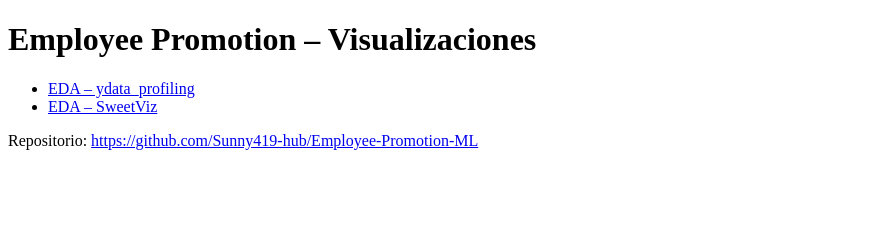
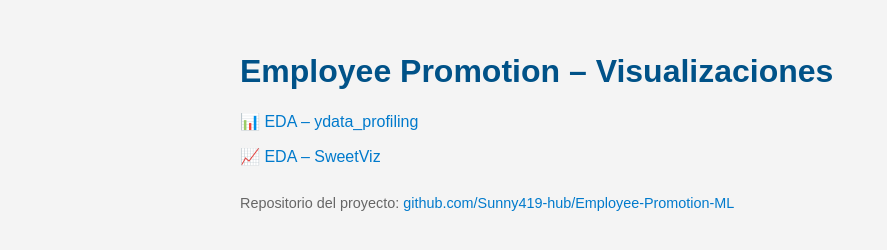
Before and after one commit to Sunny419-hub/Employee-Promotion-ML, a plain HTML site: page docs/index.html in a window 1280 px wide. Shown: the whole page, without its empty margins (0-887 px from the left). Drawn offline with Linux system fonts and the light colour scheme.

Commit message:
Update index.html
Actualicé diseño de página

```diff
--- a/docs/index.html
+++ b/docs/index.html
@@ -3,17 +3,50 @@
 <head>
   <meta charset="utf-8">
   <title>Employee Promotion – Visualizaciones</title>
+  <style>
+    body {
+      font-family: Arial, sans-serif;
+      background-color: #f4f4f4;
+      color: #333;
+      max-width: 800px;
+      margin: auto;
+      padding: 2em;
+    }
+    h1 {
+      color: #005288;
+    }
+    ul {
+      list-style-type: none;
+      padding: 0;
+    }
+    li {
+      margin: 1em 0;
+    }
+    a {
+      color: #007acc;
+      text-decoration: none;
+    }
+    a:hover {
+      text-decoration: underline;
+    }
+    footer {
+      margin-top: 2em;
+      font-size: 0.9em;
+      color: #666;
+    }
+  </style>
 </head>
 <body>
   <h1>Employee Promotion – Visualizaciones</h1>
   <ul>
-    <li><a href="EDA_YDataProfiling.html">EDA – ydata_profiling</a></li>
-    <li><a href="EDA_SweetViz.html">EDA – SweetViz</a></li>
+    <li><a href="EDA_YDataProfiling.html">📊 EDA – ydata_profiling</a></li>
+    <li><a href="EDA_SweetViz.html">📈 EDA – SweetViz</a></li>
   </ul>
-  <p>Repositorio:
-    <a href="https://github.com/Sunny419-hub/Employee-Promotion-ML">
-      https://github.com/Sunny419-hub/Employee-Promotion-ML
+  <footer>
+    Repositorio del proyecto:
+    <a href="https://github.com/Sunny419-hub/Employee-Promotion-ML" target="_blank">
+      github.com/Sunny419-hub/Employee-Promotion-ML
     </a>
-  </p>
+  </footer>
 </body>
 </html>
```
